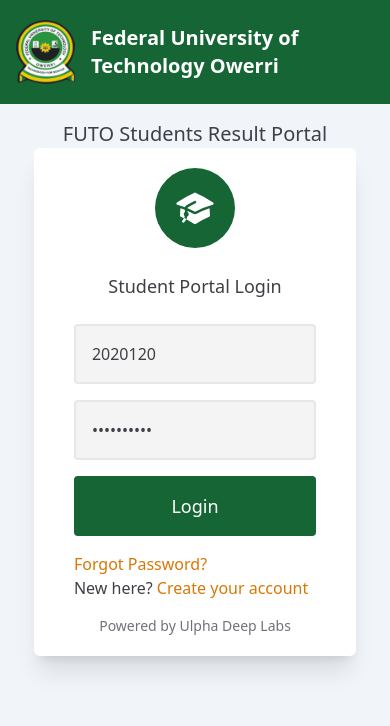
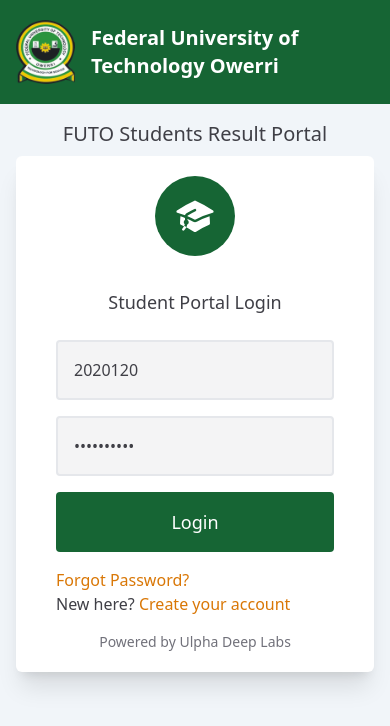
Before and after one commit to Sosaristic/StudentResultsv3forked, a React (Vite) app: page /login in a window 390 px wide. Shown: the top 726 px of the page. Built offline with nearby package versions, Linux system fonts and the light colour scheme.

Commit message:
increased the with of authentication pages for mobile

```diff
--- a/src/components/UserAuthenticationLayout.jsx
+++ b/src/components/UserAuthenticationLayout.jsx
@@ -23,11 +23,11 @@
       </nav>
       <main className="w-full p-4 h-full flex flex-col items-center text-zinc-700 relative overflow-x-hidden">
         <h2 className="text-xl font-medium justify-self-start">FUTO Students Result Portal</h2>
-        <div className="w-[90%] md:w-[60%] lg:w-[50%] bg-white rounded-md shadow-xl px-10 py-5 flex flex-col gap-4">
+        <div className="w-[100%] md:w-[60%] lg:w-[50%] bg-white rounded-md shadow-xl mt-2 px-10 py-5 flex flex-col gap-4">
           <div className="p-5 bg-dark-green rounded-full mx-auto w-max h-max ">
             <AcademicCapIcon className="h-10 text-white" />
           </div>
-          <p className="mx-auto my-2 text-lg font-[500]">{headerText(pathname)}</p>
+          <p className="mx-auto my-2 text-lg font-[500] mt-4">{headerText(pathname)}</p>
           <Outlet />
           <p className="mx-auto text-sm text-zinc-500">Powered by Ulpha Deep Labs</p>
         </div>
```
